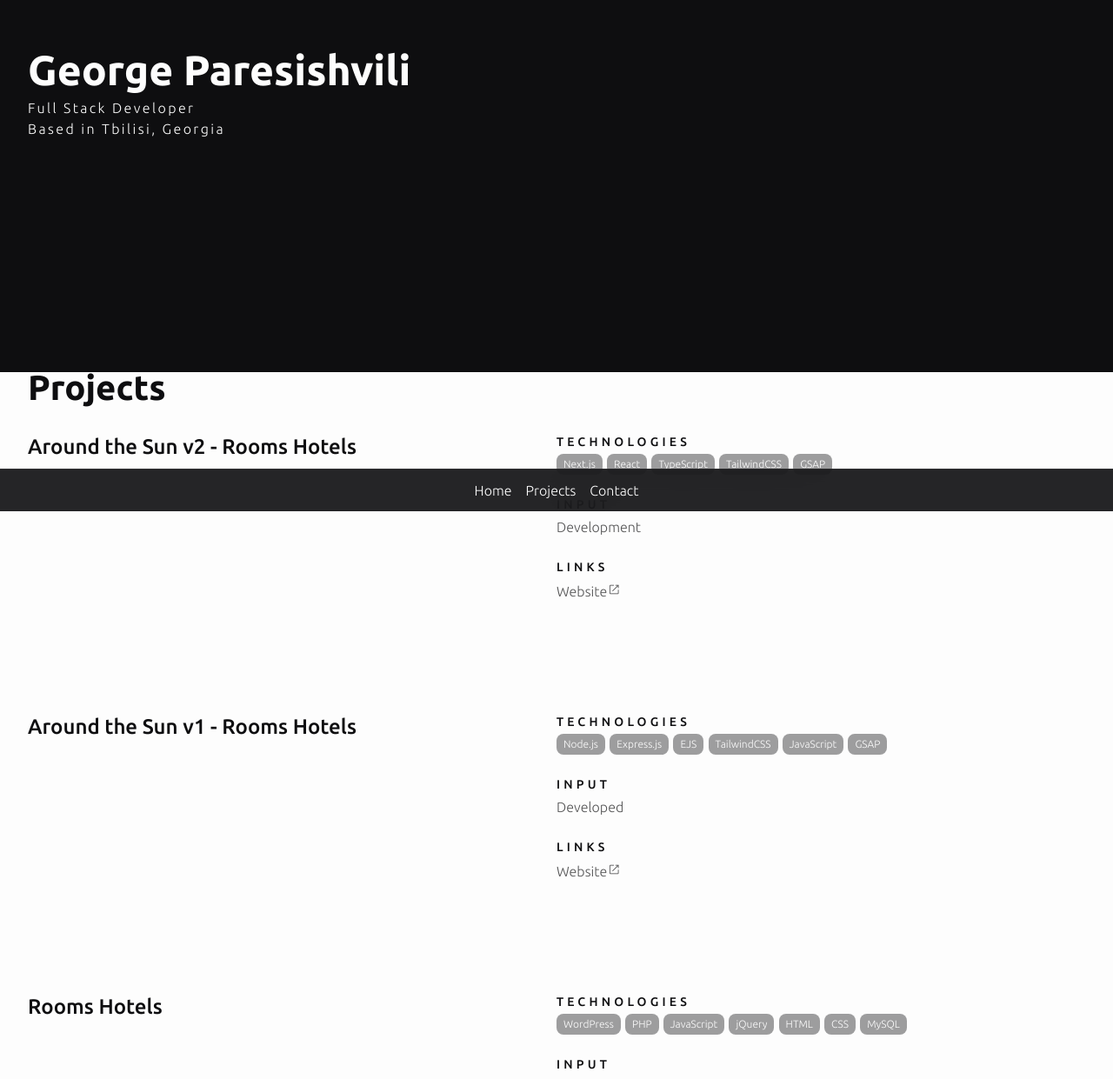
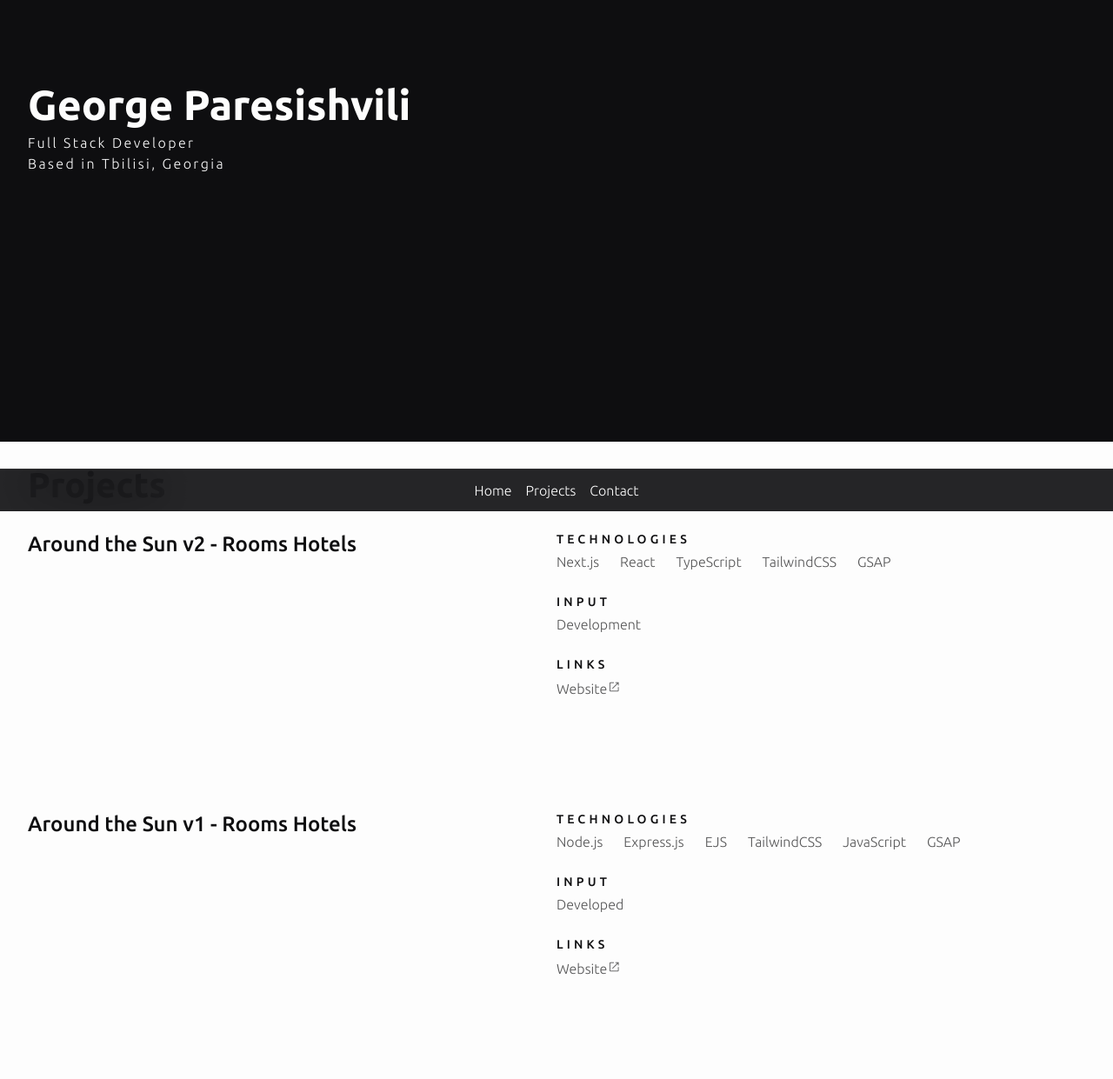
Before and after one commit to blobmold/georgeparesishvili.com_v2, a Next.js app: page / in a window 1280 px wide. Shown: the part 212-1453 px from the top of the page at 87% size. Built offline with nearby package versions, Linux system fonts and the light colour scheme.

Commit message:
removed tags

```diff
--- a/src/components/atoms/TechnologiesRow/index.tsx
+++ b/src/components/atoms/TechnologiesRow/index.tsx
@@ -12,10 +12,10 @@ const TechnologiesRow = ({ technologies }: TechnologiesRowProps): JSX.Element =>
         <div className={"space-y-1 max-w-screen-md"}>
             {/* <h4 className={"dark:text-secondary/50 text-primary/50"}>Technologies</h4> */}
             <h4 className={"tracking-[0.3em] text-sm uppercase"}>Technologies</h4>
-            <div className={"flex flex-wrap gap-[0.325rem] md:col-span-3"}>
+            <div className={"flex flex-wrap gap-x-6"}>
                 {
                     technologies.map((technology, i) => (
-                        <div key={`technology-${i}`} className={"tag"}>{technology}</div>
+                        <div key={`technology-${i}`} className={"dark:text-secondary/70 text-primary/70"}>{technology}</div>
                     ))
                 }
             </div>
--- a/src/components/organisms/ProjectsSection/index.tsx
+++ b/src/components/organisms/ProjectsSection/index.tsx
@@ -8,7 +8,7 @@ const ProjectsSection = (): JSX.Element => {
     if (projects.length === 0) return <></>;
 
     return (<>
-        <section className="gp-global_width space-y-8">
+        <section className="gp-global_width space-y-8 mt-8">
             <h2 id="projects">
                 <a href="#projects">
                     {title}
--- a/src/pages/index.tsx
+++ b/src/pages/index.tsx
@@ -5,7 +5,7 @@ import ProjectsSection from '../components/organisms/ProjectsSection'
 const Home: NextPage = () => {
   return (<>
     <main>
-      <section className={"min-h-[80vh] flex flex-col justify-center bg-primary text-secondary"}>
+      <section className={"min-h-[90vh] flex flex-col justify-center bg-primary text-secondary"}>
         <div className='gp-global_width w-full space-y-2'>
           <h1><Link href={"/"}>George Paresishvili</Link></h1>
           <div className={"font-light tracking-[0.15em]"}>
--- a/src/styles/globals.css
+++ b/src/styles/globals.css
@@ -39,10 +39,6 @@
     .gp-global_width {
         @apply max-w-7xl mx-auto px-4 sm:px-6 md:px-8;
     }
-    .tag {
-        @apply inline-block px-2 py-1  dark:text-primary dark:bg-secondary/[0.4] text-secondary bg-primary/[0.4] rounded-lg text-xs hover:opacity-80 transition-opacity;
-    }
-
     .underlineAnim {
         @apply relative no-underline
             after:absolute
```
